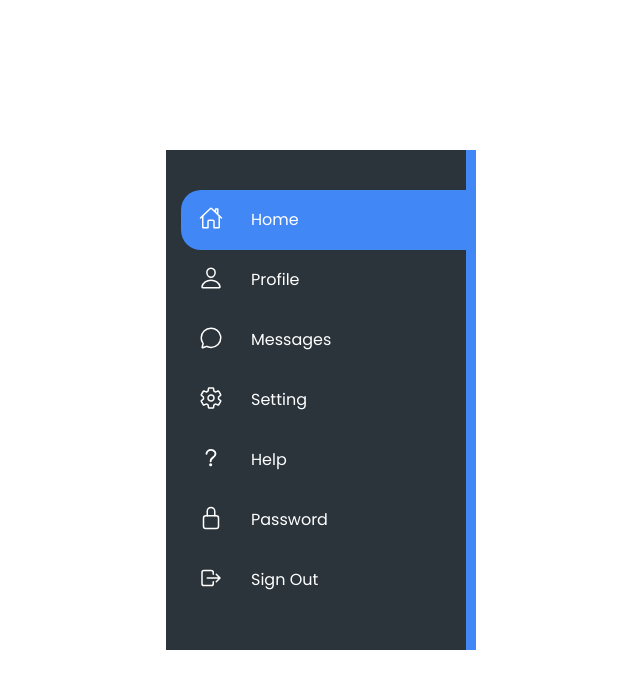
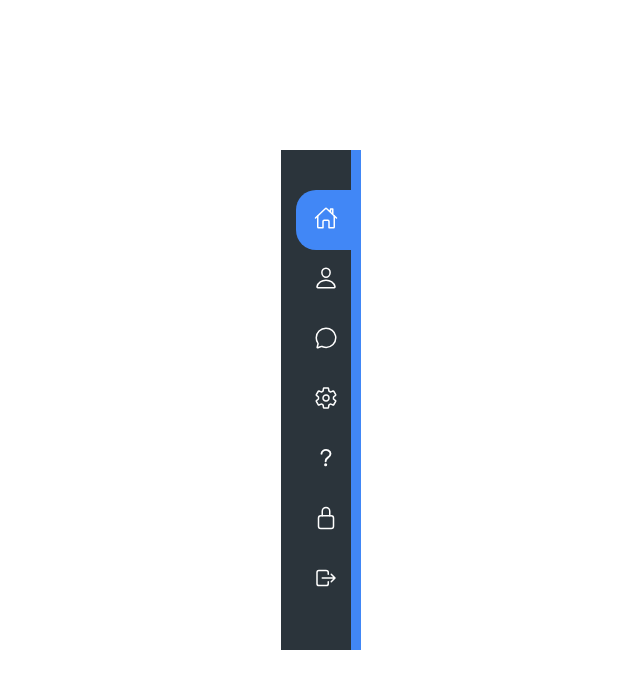
Before and after one commit to RasoulMadani/Navigation-Menu-Using-Html-CSS---Javascript---Curved-Outside-in-Active-Tab, a plain HTML site: page index.html in a window 1280 px wide. Shown: the whole page, without its empty margins (324-964 px from the left). Drawn offline with nearby package versions, Linux system fonts and the light colour scheme.

Commit message:
بزرگ و کوچک شدن منو با رفتن موس روی آن

```diff
--- a/style.css
+++ b/style.css
@@ -14,11 +14,15 @@ body{
     >.navigation{
         position: relative;
         height: 500px;
-        width: 300px;
+        width: 70px;
         background: #2b343b;
         box-shadow: 10px 0 0 #4187f6;
         border-left: 10px solid #2b343b;
         overflow-x:hidden;
+        transition: width 0.5s;
+        &:hover{
+            width: 300px;
+        }
         >ul{
             position: absolute;
             top: 0;left: 0;
```
Also changed, not shown: Screenshot 1402-07-26 at 9.43.25 in the morning.png (added).
